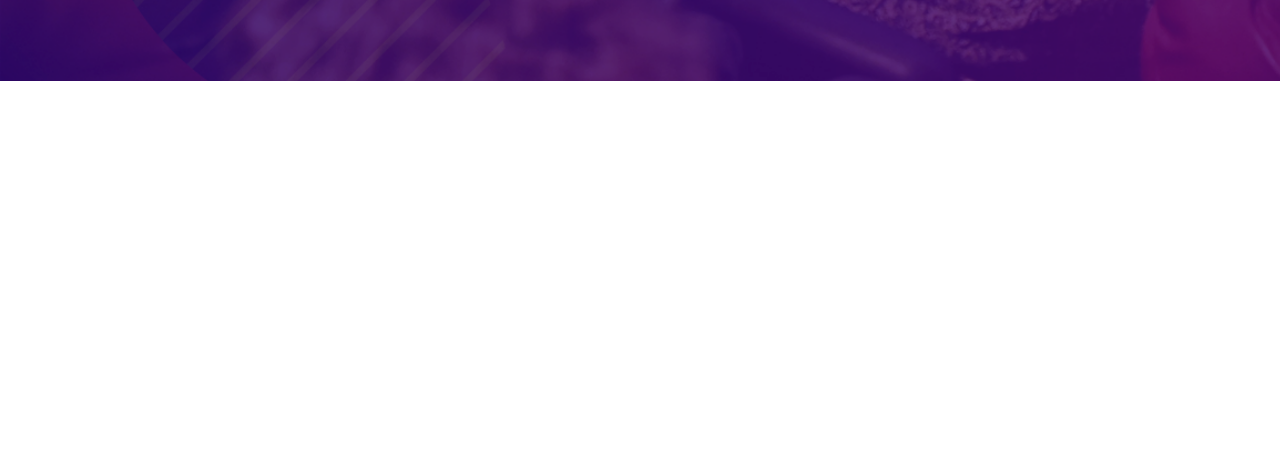
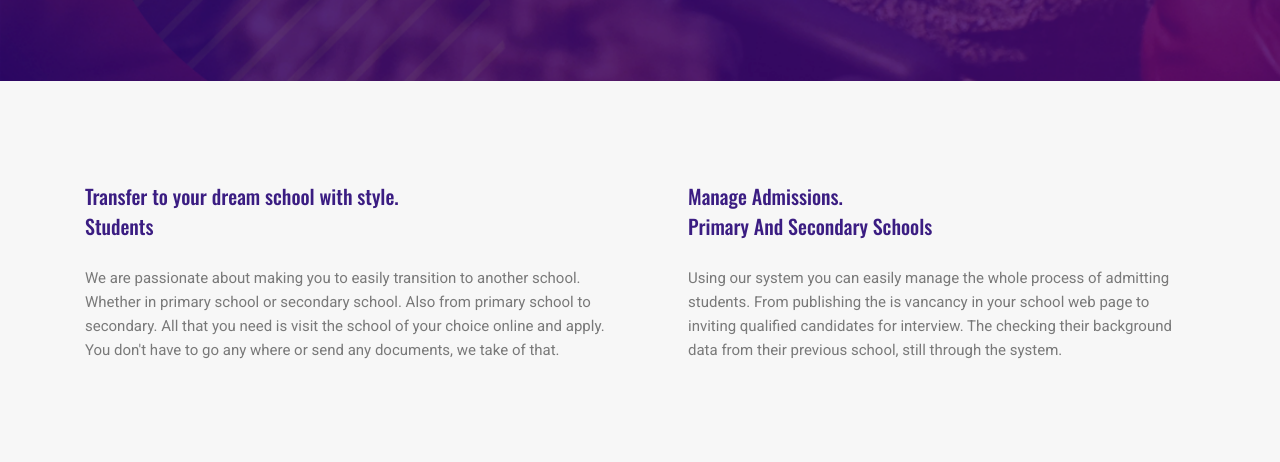
Before and after one commit to MalukiMuthusi/school_project, a Django app: page / in a window 1280 px wide. Shown: the part 907-1369 px from the top of the page. Before the commit the page ends 988 px from the top, so only its background shows below. Run offline with Django 3.2, Linux system fonts and the light colour scheme; parts of the project's set-up code (start-up, migrations or seed data) failed here and were passed over; some libraries are stand-ins or nearby versions.

Commit message:
Completed Our services section.

```diff
--- a/application/templates/base_generic.html
+++ b/application/templates/base_generic.html
@@ -72,6 +72,32 @@
     <!--================Hero Banner Area End =================-->
 
 
+    <!--================ Our services Section =================-->
+    <section class="section-padding--small bg-gray">
+      <div class="container">
+        <div class="row">
+          <div class="col-lg-6 align-self-center mb-5 mb-lg-0">
+            <div class="innovative-wrapper">
+              <h3 class="primary-text">Transfer to your dream school with style. <br class="d-none d-xl-block">Students</h3>
+              <p class="h4 primary-text2 mb-3"></p>
+              <p>We are passionate about making you to easily transition to another school. Whether in primary school or secondary school. Also from primary school to secondary. All that you need is visit the school of your choice online and apply.
+                You don't have to go any where or send any documents, we take of that.</p>
+            </div>
+          </div>
+          <div class="col-lg-6 pl-xl-5">
+            <div class="innovative-wrapper">
+              <h3 class="primary-text">Manage Admissions. <br class="d-none d-xl-block">Primary And Secondary Schools</h3>
+              <p class="h4 primary-text2 mb-3"></p>
+              <p>Using our system you can easily manage the whole process of admitting students. From publishing the is vancancy in your school web page to inviting qualified candidates for interview. The checking their background data from their
+                previous school, still through the system.</p>
+            </div>
+          </div>
+        </div>
+      </div>
+    </section>
+    <!--================ Our services section =================-->
+
+
     <!-- Optional JavaScript -->
     <!-- jQuery first, then Popper.js, then Bootstrap JS -->
     <script src="{% static 'js/jquery-3.2.1.min.js' %}"></script>
```
